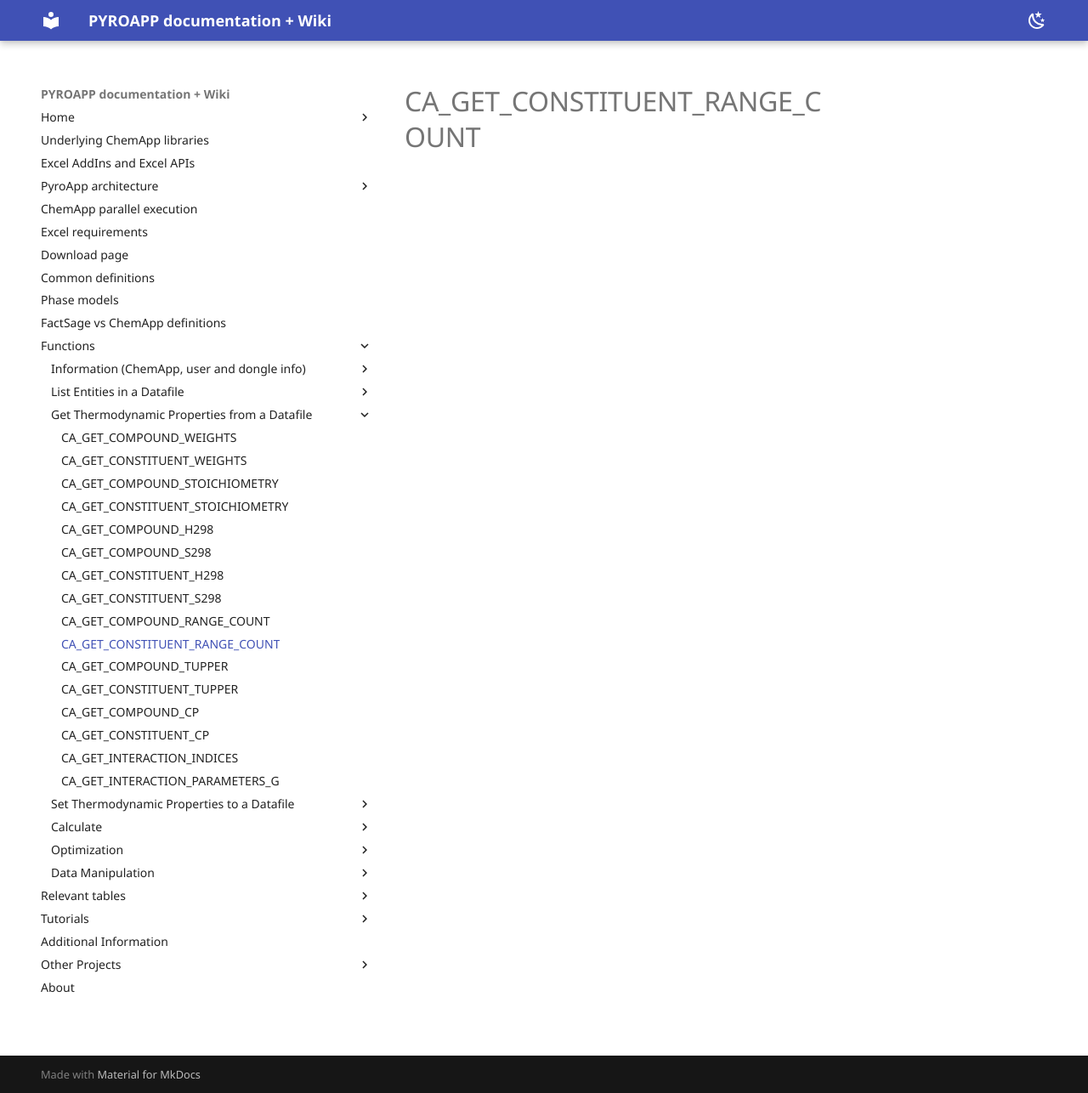
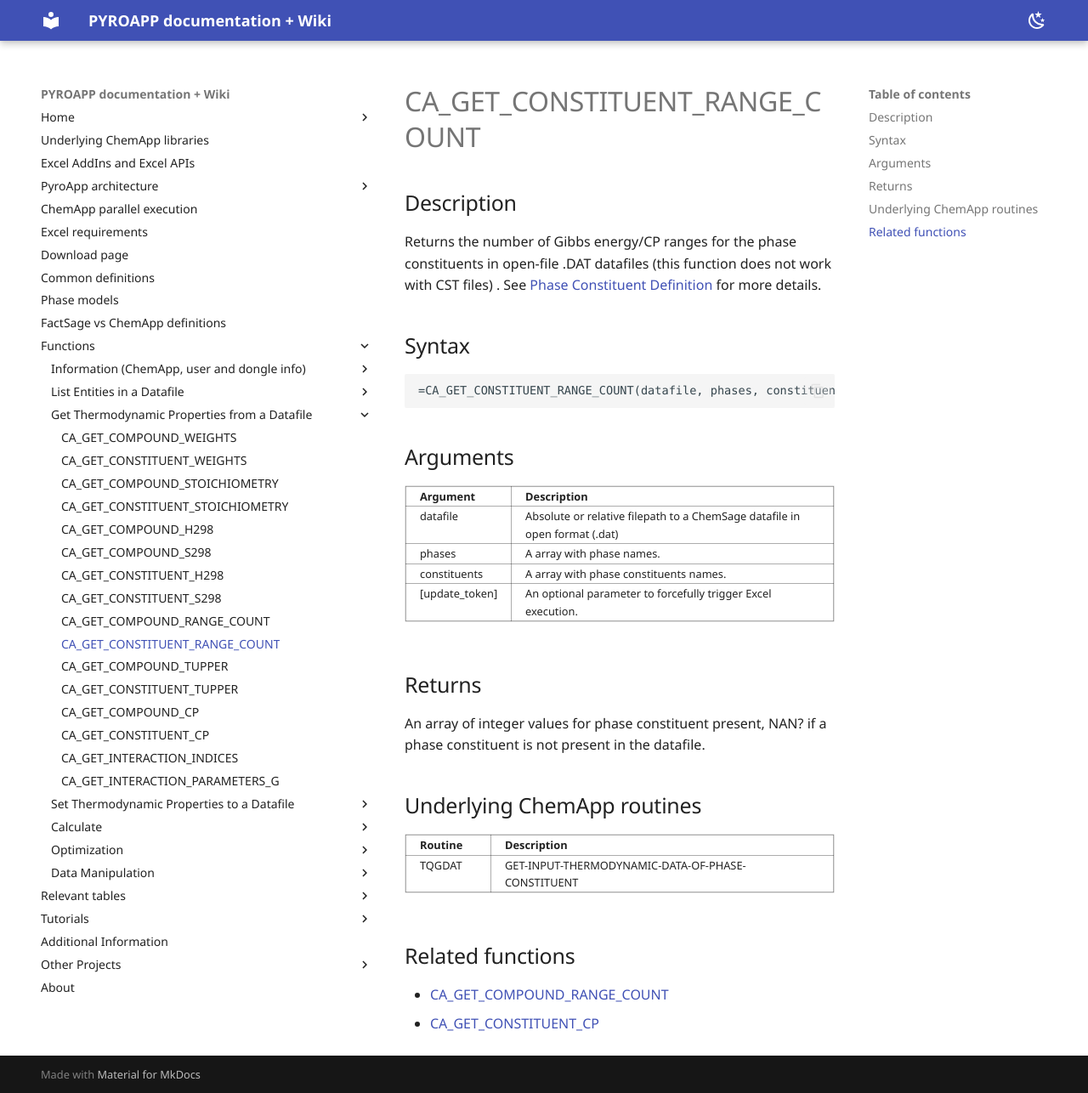
Before and after one commit to evnekdev/pyroapp-docs, an MkDocs documentation site: the page built from docs/functions/ca_get_constituent_range_count.md, in a window 1280 px wide and 1286 px high. Shown: the whole window at 85% size. Built offline with MkDocs 1.6.1 and Material for MkDocs 9.7.7, drawn with Linux system fonts in a browser that asks for light colours; some web fonts are replaced.

Commit message:
Update ca_get_constituent_range_count.md

````diff
--- a/docs/functions/ca_get_constituent_range_count.md
+++ b/docs/functions/ca_get_constituent_range_count.md
@@ -1 +1,35 @@
 # CA_GET_CONSTITUENT_RANGE_COUNT
+
+## Description
+
+Returns the number of Gibbs energy/CP ranges for the phase constituents in open-file .DAT datafiles (this function does not work with CST files) . See [Phase Constituent Definition](../../common-definitions#phase-constituent) for more details.
+
+## Syntax
+
+```excel
+=CA_GET_CONSTITUENT_RANGE_COUNT(datafile, phases, constituents, [update_token])
+```
+
+## Arguments
+
+  | **Argument** | **Description** |
+  |---|---|
+  | datafile     | Absolute or relative filepath to a ChemSage datafile in open format (.dat) |
+  | phases       | A array with phase names. |
+  | constituents | A array with phase constituents names. |
+  | \[update_token\] | An optional parameter to forcefully trigger Excel execution. |
+
+## Returns
+
+An array of integer values for phase constituent present, NAN? if a phase constituent is not present in the datafile.
+
+## Underlying ChemApp routines
+
+| **Routine** | **Description** |
+|---|---|
+| TQGDAT | GET-INPUT-THERMODYNAMIC-DATA-OF-PHASE-CONSTITUENT |
+
+## Related functions
+
+  - [CA_GET_COMPOUND_RANGE_COUNT](../ca_get_compound_range_count)
+  - [CA_GET_CONSTITUENT_CP](../ca_get_constituent_cp)
````
